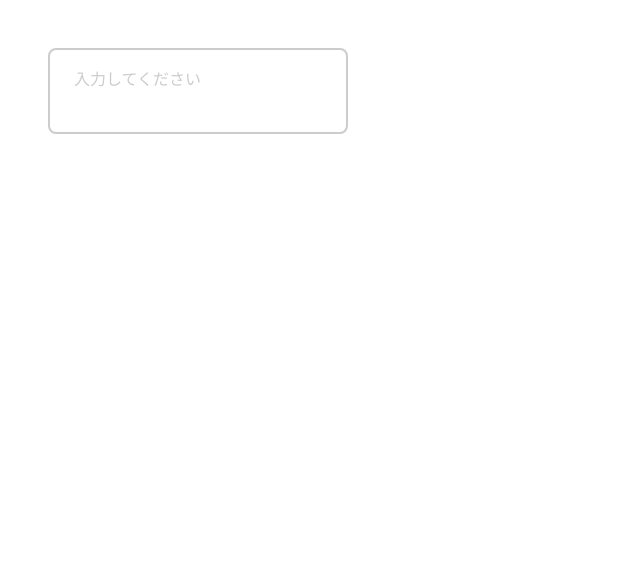
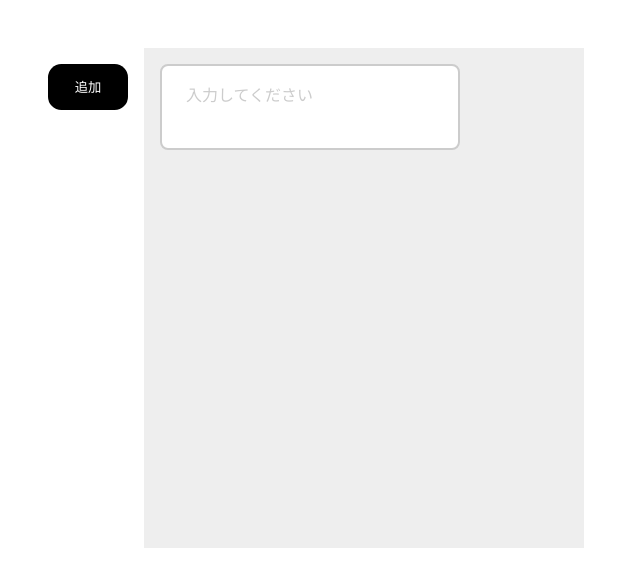
Before and after one commit to KanDai/ui-memo-react, a React (Vite) app: page /editable-box in a window 1280 px wide. Shown: the top 586 px of the page, without its empty margins (0-640 px from the left). Built offline with nearby package versions, Linux system fonts and the light colour scheme.

Commit message:
add: area

```diff
--- a/src/components/Button/styles.module.scss
+++ b/src/components/Button/styles.module.scss
@@ -6,6 +6,11 @@
     user-select: none;
     border: none;
     background: #ddd;
+}
+
+.button[data-theme='primary'] {
+    background-color: black;
+    color: #fff;
 }
 
 .button[data-status='disabled'] {
--- a/src/components/EditableBox/index.tsx
+++ b/src/components/EditableBox/index.tsx
@@ -10,7 +10,6 @@ export const EditableBox = ({}: Props) => {
     const [isSelected, setIsSelected] = useState(false)
     const [isEditable, setIsEditable] = useState(false)
     const [composing, setComposition] = useState(false)
-
     const [value, setValue] = useState('')
 
     const resize = () => {
@@ -84,7 +83,7 @@ export const EditableBox = ({}: Props) => {
                 )}
             </div>
             {isSelected && !isEditable && (
-                <Button onClick={() => setIsEditable(true)}>編集する</Button>
+                <Button onClick={() => setIsEditable(true)}>編集</Button>
             )}
             {isSelected && isEditable && (
                 <Button
--- a/src/components/EditableBox/styles.module.scss
+++ b/src/components/EditableBox/styles.module.scss
@@ -7,6 +7,7 @@
 .textAreaWrapper {
     width: 300px;
     height: auto;
+    background: #fff;
     border: 2px solid #ccc;
     border-radius: 8px;
     padding: 16px 24px;
--- a/src/pages/EditableBoxPage.tsx
+++ b/src/pages/EditableBoxPage.tsx
@@ -1,13 +1,62 @@
 import { EditableBox } from 'src/components/EditableBox'
+import { Button } from 'src/components/Button'
+import { useRef, useState } from 'react'
 
 export const EditableBoxPage = () => {
+    const [items, setItems] = useState<string[]>([''])
+    const [isScrollable, setIsScrollable] = useState(false)
+    const itemAreaRef = useRef<HTMLDivElement>(null)
+
+    const addItem = () => {
+        setItems([...items, ''])
+
+        setTimeout(() => {
+            itemAreaRef.current?.scrollTo({
+                top: itemAreaRef.current.scrollHeight,
+                behavior: 'smooth',
+            })
+
+            if (
+                itemAreaRef.current &&
+                itemAreaRef.current.scrollHeight >
+                    itemAreaRef.current.clientHeight
+            ) {
+                setIsScrollable(true)
+            }
+        }, 0)
+    }
+
     return (
         <div
             style={{
+                display: 'flex',
+                gap: '16px',
                 padding: '48px',
             }}
         >
-            <EditableBox />
+            <p>
+                <Button theme="primary" onClick={addItem}>
+                    追加
+                </Button>
+            </p>
+            <div
+                ref={itemAreaRef}
+                style={{
+                    display: 'flex',
+                    flexDirection: 'column',
+                    gap: '16px',
+                    // padding: isScrollable ? '16px 8px 16px 16px' : '16px',
+                    padding: '16px',
+                    backgroundColor: '#eee',
+                    height: '500px',
+                    width: '440px',
+                    overflow: 'auto',
+                }}
+            >
+                {items.map((_, i) => (
+                    <EditableBox key={i} />
+                ))}
+            </div>
         </div>
     )
 }
```
